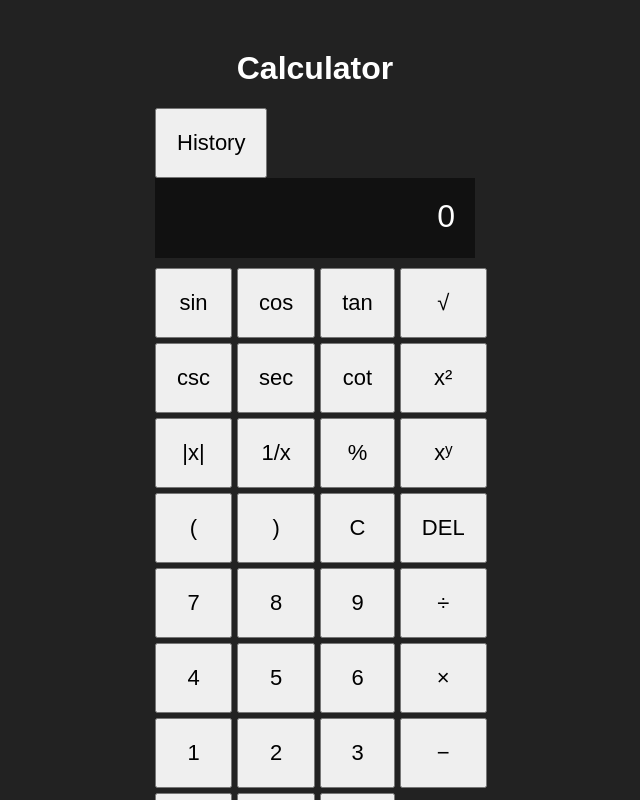
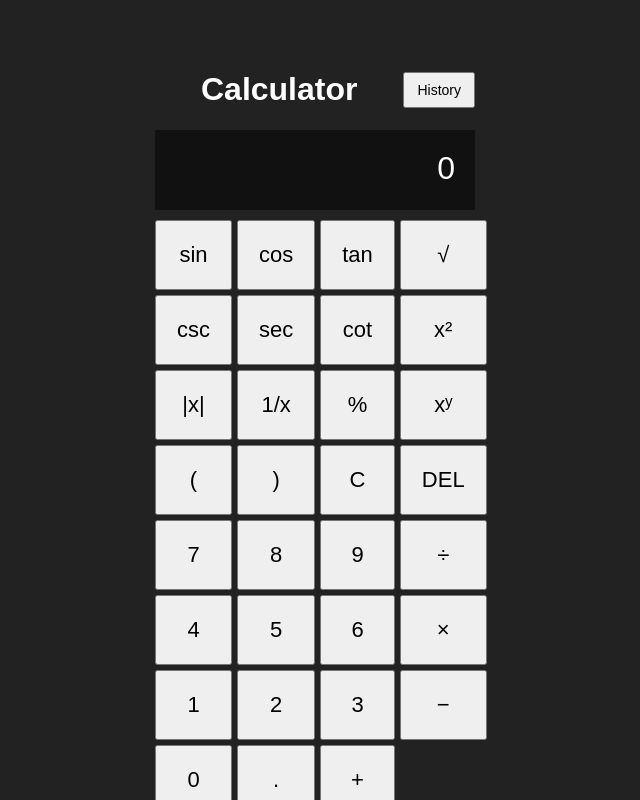
Before and after one commit to czcarrizales/cmps3350-mini-project, a React (Vite) app in the folder frontend/: page / in a window 1280 px wide. Shown: the top 800 px of the page, without its empty margins (325-965 px from the left). Built offline with nearby package versions, Linux system fonts and the light colour scheme.

Commit message:
css for history

```diff
--- a/frontend/src/App.css
+++ b/frontend/src/App.css
@@ -38,3 +38,38 @@ button {
 .equals {
   grid-column: 3 / span 2;
 }
+
+.calculator-header {
+  display: flex;
+  align-items: center;
+  justify-content: space-between;
+}
+
+.calculator-header h1 {
+  flex: 1;
+}
+
+.history-button {
+  padding: 8px 12px;
+  font-size: 14px;
+}
+
+.history {
+  background: #111;
+  padding: 12px;
+  margin-bottom: 10px;
+}
+
+.history h3 {
+  margin-top: 0;
+}
+
+.history-item {
+  padding: 8px 0;
+  text-align: right;
+  border-bottom: 1px solid #444;
+}
+
+.history-item:last-child {
+  border-bottom: none;
+}
```
